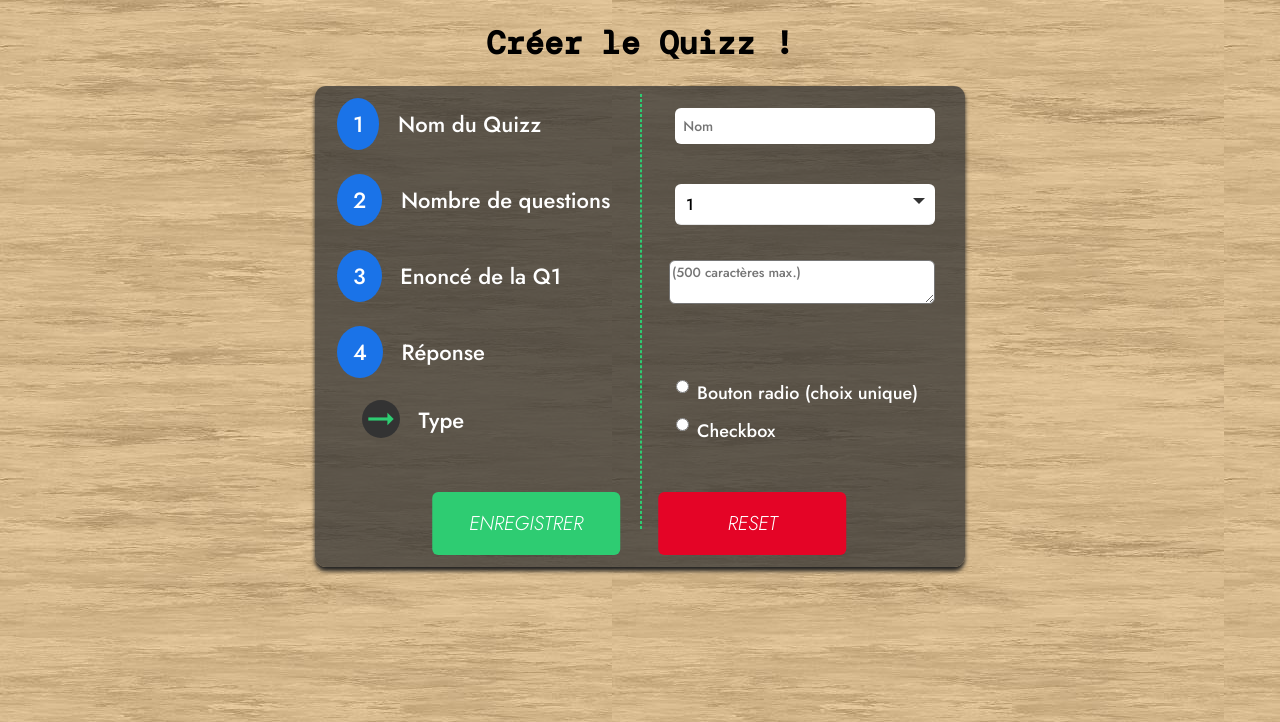
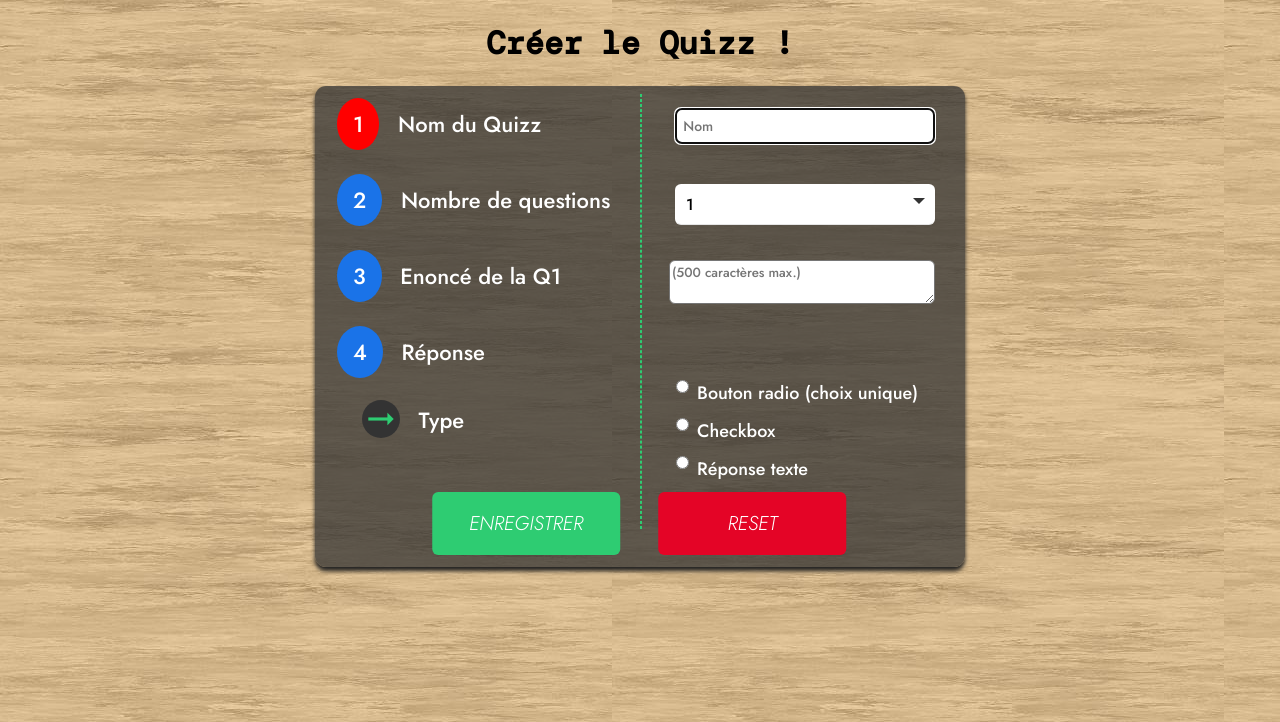
Before and after one commit to PaulMinguet/Site_Quizz, a CodeIgniter app: page /pt_wim21/home/creer in a window 1280 px wide. Shown: the part 68-790 px from the top of the page. Run offline with CodeIgniter, Linux system fonts and the light colour scheme; some libraries are stand-ins or nearby versions.

Commit message:
design quizz fabrik

```diff
--- a/CodeIgniter/application/views/creer_view.php
+++ b/CodeIgniter/application/views/creer_view.php
@@ -5,7 +5,7 @@
     <hr class="separate"/>
     <div class="line">
         <label for="nomqz"><span class="nb" id="nb1">1</span> Nom du Quizz</label>
-        <input type="text" name="nomqz" id="nomqz" class="area_qz" placeholder="Nom"  onclick="colorizeNB1()" required/>
+        <input type="text" name="nomqz" id="nomqz" class="area_qz" placeholder="Nom" onclick="colorizeNB1()" required autofocus/>
     </div>
     <div class="line">
         <label for="nombre"><span class="nb" id="nb2">2</span> Nombre de questions</label>
@@ -44,6 +44,10 @@
                 <label for="multi">Checkbox</label>
                 <input id="multi" type="radio" name="statep" value="multi" onchange=""  onclick="colorizeNB4()"/>
             </div>
+            <div class="radio_form">
+                <label for="multi">Réponse texte</label>
+                <input id="multi" type="radio" name="statep" value="multi" onchange=""  onclick="colorizeNB4()"/>
+            </div>
         </div>
         <script src="<?php echo base_url(); ?>js/nb_colored.js"></script>
 
--- a/CodeIgniter/js/nb_colored.js
+++ b/CodeIgniter/js/nb_colored.js
@@ -15,7 +15,7 @@ function onStart() {
     //     nb[i].style.backgroundColor = '#1A73E8';
 
     // }
-    nb1.style.backgroundColor = '#1A73E8';
+    nb1.style.backgroundColor = 'red';
     nb2.style.backgroundColor = '#1A73E8';
     nb3.style.backgroundColor = '#1A73E8';
     nb4.style.backgroundColor = '#1A73E8';
```
